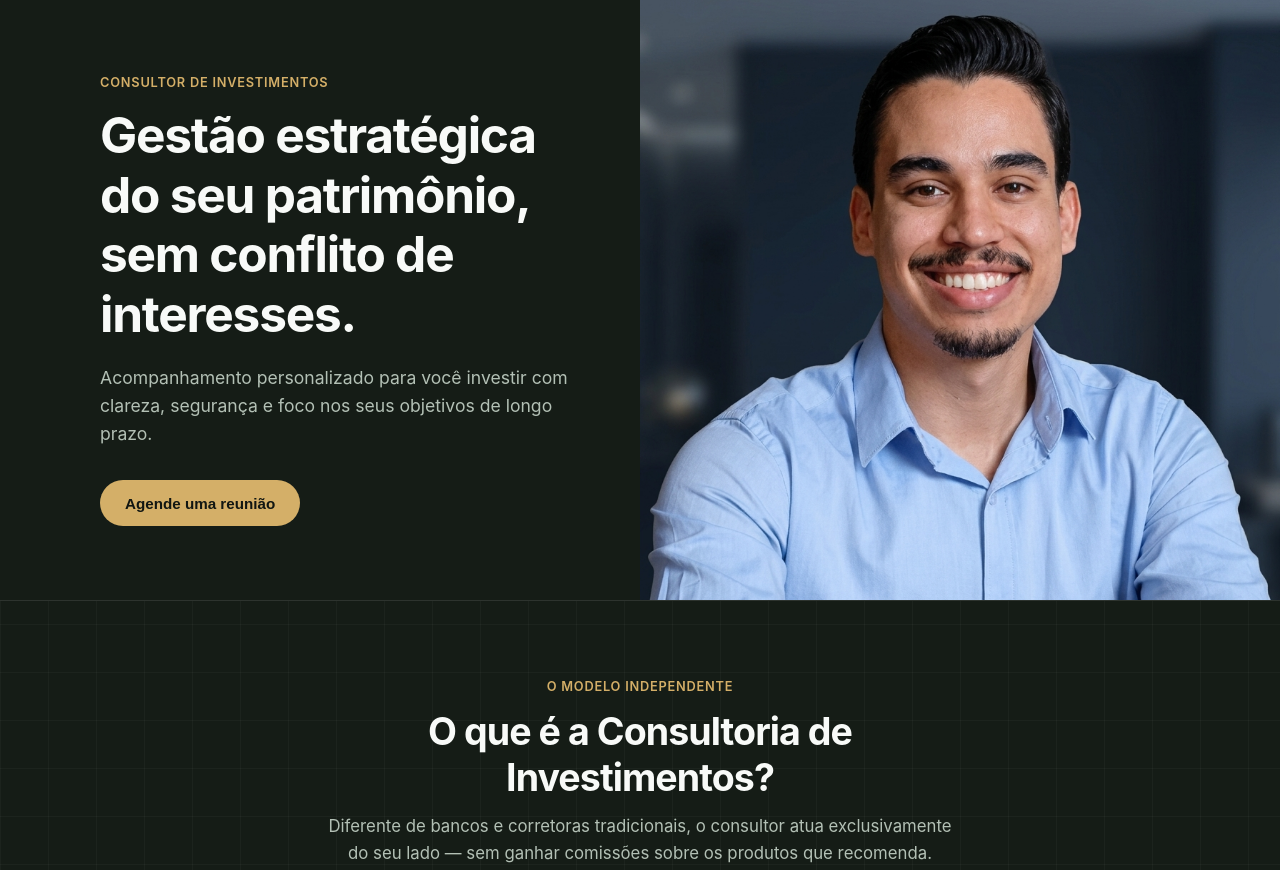
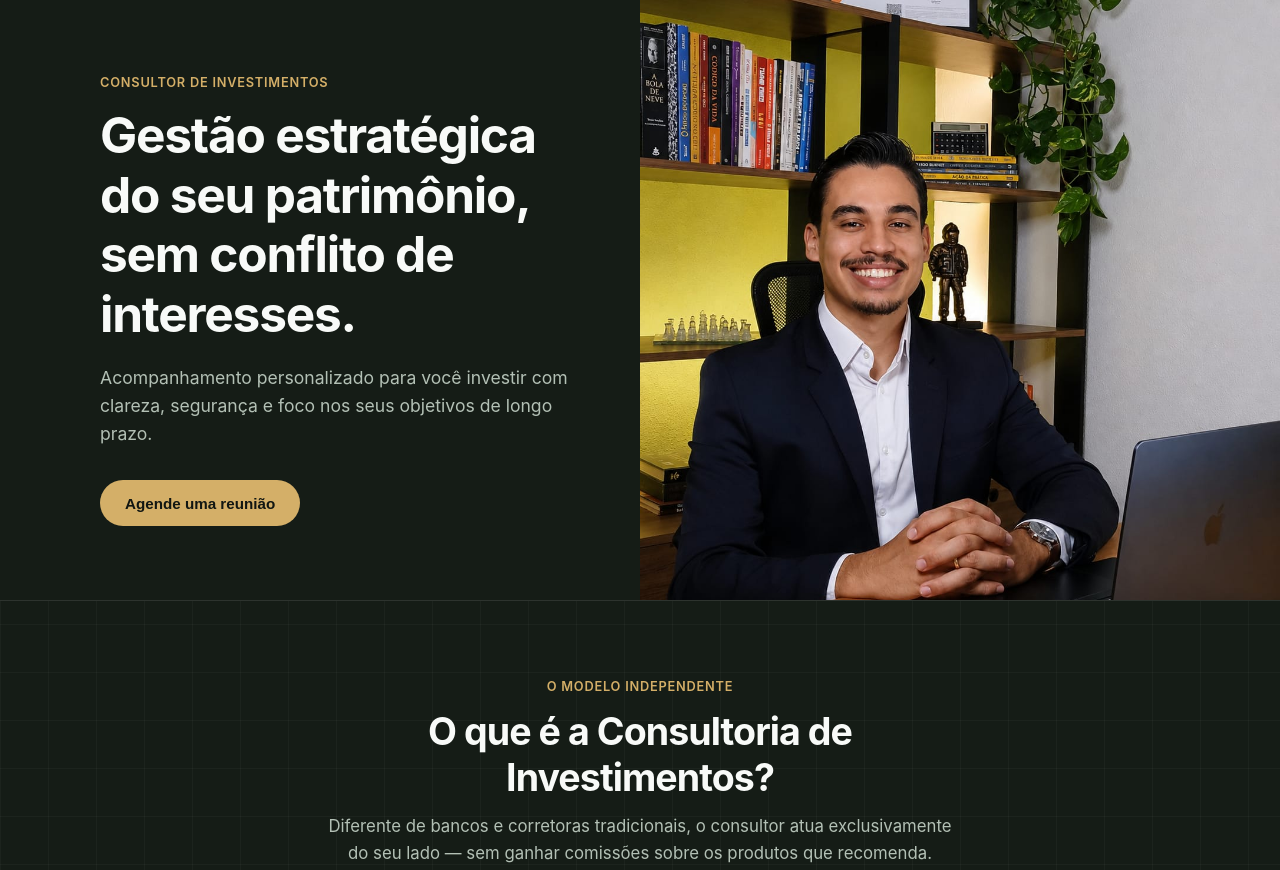
Before and after one commit to jotage1331/project_braga, a plain HTML site: page index.html in a window 1280 px wide. Shown: the top 870 px of the page. Drawn offline with Linux system fonts and the light colour scheme.

Commit message:
refactor: update hero section image format and adjust photo positioning

```diff
--- a/css/styles.css
+++ b/css/styles.css
@@ -937,6 +937,10 @@ body {
     border-bottom: 1px solid var(--color-border);
 }
 
+.hero .hero__photo {
+    object-position: center 42%;
+}
+
 @media (min-width: 900px) {
     .hero {
         padding: 0;
@@ -973,7 +977,7 @@ body {
         border: none;
         box-shadow: none;
         object-fit: cover;
-        object-position: center 20%;
+        object-position: center 45%;
     }
 }
 
--- a/index.html
+++ b/index.html
@@ -60,7 +60,7 @@
         </div>
 
         <div class="hero__media">
-          <img src="images/consultor-hero.jpg" alt="[NOME DO CONSULTOR] — Consultor de Investimentos"
+          <img src="images/consultor-hero.jpeg" alt="[NOME DO CONSULTOR] — Consultor de Investimentos"
             class="hero__photo" />
         </div>
 
```
Also changed, not shown: images/consultor-hero.jpeg (added), images/consultor-hero_old.jpg (renamed from images/consultor-hero.jpg).
